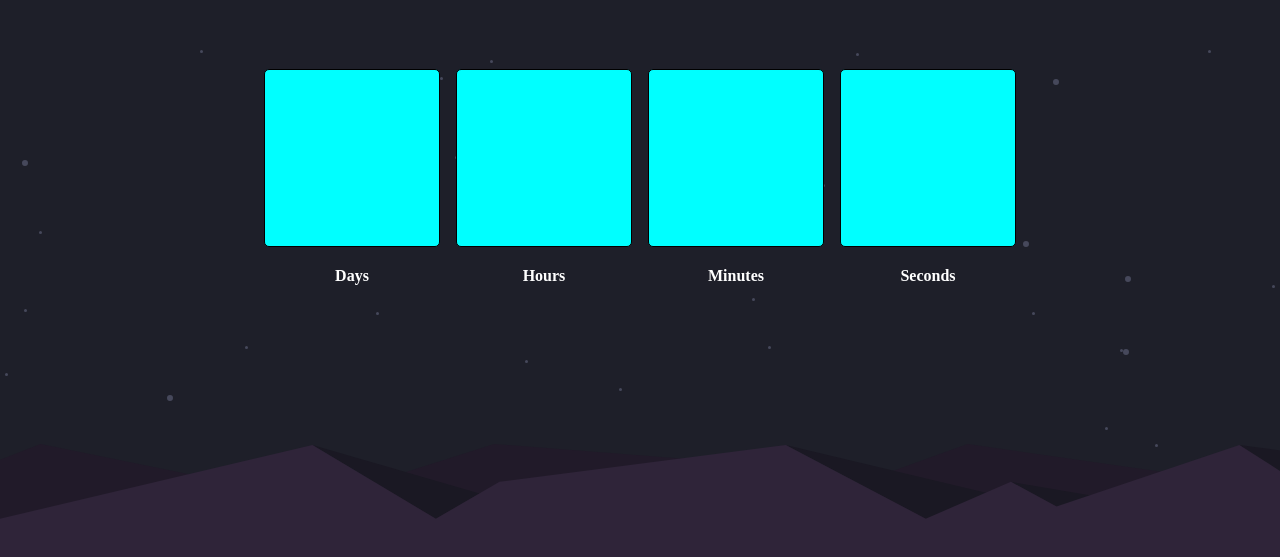
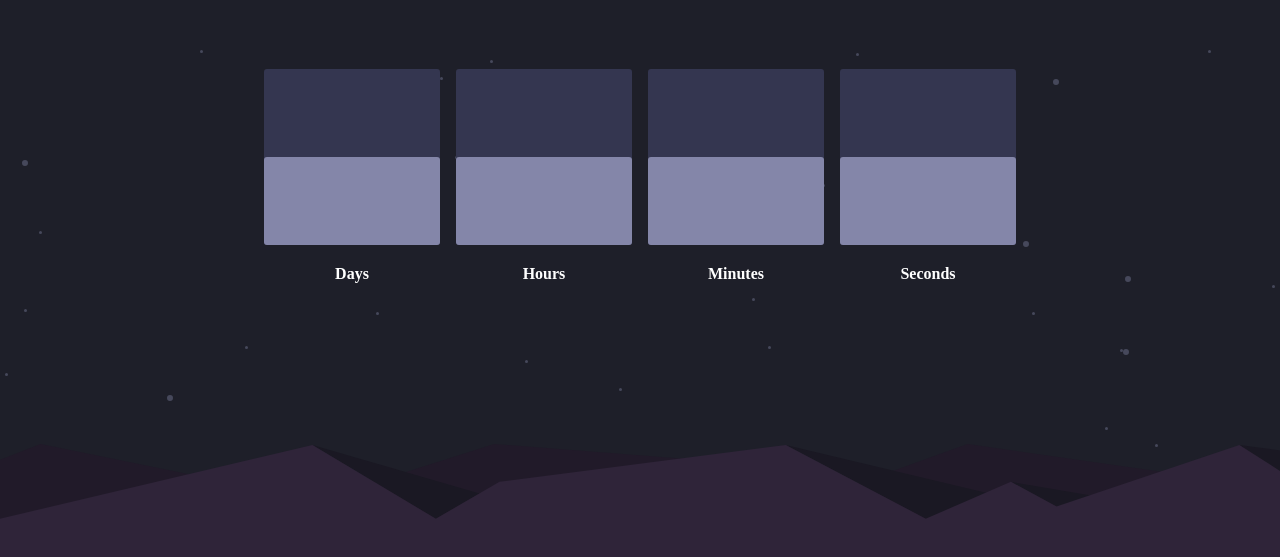
Before and after one commit to BrettAGobel/front-end-mentor-countdown-timer, a website: page launch-countdown-timer-main/index.html in a window 1280 px wide. Shown: the part 181-738 px from the top of the page. Drawn offline with Linux system fonts and the light colour scheme.

Commit message:
should make new branch for flipper

```diff
--- a/launch-countdown-timer-main/index.html
+++ b/launch-countdown-timer-main/index.html
@@ -22,23 +22,25 @@
         <h1> We're launching soon</h1>
         <div class="counter-container">
         <div class="time">
-    <div class="counter"></div>
+    <div class="counter"><figure class="flipper"></figure></div>
 
         </div>
             <h2>Days</h2>
         <div class="time">
-        <div class="counter"></div>
+        <div class="counter">
+            <figure class="flipper"></figure>
+        </div>
 
         </div>
             <h2>Hours</h2>
         <div class="time">
-        <div class="counter"></div>
+        <div class="counter"><figure class="flipper"></figure></div>
 
         </div>
             <h2>Minutes</h2>
         <div class="time">
 
-        <div class="counter"></div>
+        <div class="counter"><figure class="flipper"></figure></div>
 
     </div>
             <h2>Seconds</h2>
--- a/launch-countdown-timer-main/scss/styles.scss
+++ b/launch-countdown-timer-main/scss/styles.scss
@@ -3,6 +3,8 @@ $sans-serif: "Source Sans Pro", Helvetica, Verdana, sans-serif;
 $serif: Merriweather, Georgia, "Times New Roman", serif;
 $mono: "Source Code Pro", Courier, mono;
 $bodyFont: "Red Hat Text", serif;
+$flipperColorTop: hsl(236, 21%, 26%);
+$flipperColorBottom: hsl(237, 18%, 59%);
 
 body {
 
@@ -83,14 +85,46 @@ h2{
 
 .counter {
 
-  justify-items: center;
-  border: black 1px solid;
+  //justify-items: center;
+  position: relative;
   padding-top: 50%;
   padding-bottom: 50%;
-  background-color: aqua;
   border-radius: 5px;
-  margin: 0
+  margin: 0;
+
+  &::before {
+    content: '';
+    background-color: red;
+    width: 30px;
+    height: auto;
+    border-radius: 50%;
+  }
 }
+
+.flipper {
+  position: absolute;
+  top: 0;
+  left: 0;
+  margin: 0;
+  width: 100%;
+  height: 100%;
+  background-color: $flipperColorTop;
+  border-radius: 3px;
+
+
+  &::after {
+    content: "";
+    background-color: $flipperColorBottom;
+    width: 100%;
+    height: 50%;
+    position: absolute;
+    top: 50%;
+    border-radius: 3px
+
+  }
+}
+
+
 
 .counter-container > h2 {
   justify-self: center;
```
Also changed, not shown: launch-countdown-timer-main/css/style.css, launch-countdown-timer-main/scss/styles.css, 2 other files.
